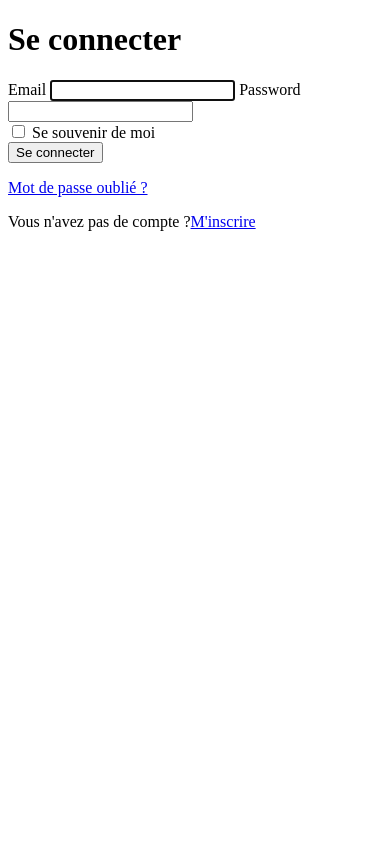
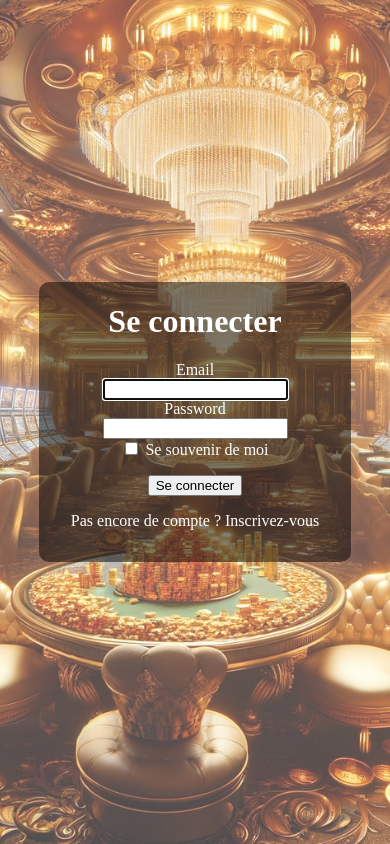
Before and after one commit to MaxWinDev/MaxWin, a Symfony app: template templates/auth/login.html.twig in a window 390 px wide. Run offline with Twig, Linux system fonts and the light colour scheme; the template is opened without the code that fills it, so the values that code supplies are empty; some libraries are stand-ins or nearby versions.

Commit message:
:iphone: add: style auth section

```diff
--- /dev/null
+++ b/public/css/auth.css
@@ -0,0 +1,68 @@
+body, html {
+    height: 100vh;
+    margin: 0;
+    padding: 0;
+}
+
+.background-image {
+    position: relative;
+    height: 100vh;
+    text-align: center;
+    display: flex;
+    justify-content: center;
+    align-items: center;
+}
+
+.background-image::before {
+    content: "";
+    position: absolute;
+    top: 0;
+    left: 0;
+    width: 100%;
+    height: 100%;
+    background-image: url('../assets/images/accueil.jpg');
+    background-size: cover;
+    background-position: center;
+    opacity: 0.7;
+    z-index: -1;
+}
+
+.auth-block {
+    background-color: rgba(0, 0, 0, 0.5);
+    padding: 0rem 2rem 2rem 2rem;
+    border-radius: 10px;
+    color: white;
+    display: flex;
+    flex-direction: column;
+    align-items: center;
+    justify-content: center;
+}
+
+.input-container {
+    display: flex;
+    flex-direction: column;
+}
+
+.error-message {
+    color: red;
+    font-size: 1.2rem;
+}
+
+button {
+    margin-top: 1rem;
+}
+
+a {
+    color: white;
+    text-decoration: none;
+    padding-top: 1rem;
+}
+
+a:hover {
+    text-decoration: underline;
+}
+
+form[name="registration_form"] > div{
+    display: flex;
+    flex-direction: column;
+}
--- a/templates/auth/login.html.twig
+++ b/templates/auth/login.html.twig
@@ -1,43 +1,47 @@
 {% extends 'base.html.twig' %}
+
+{% block stylesheets %}
+    {{ parent() }}
+    <link href="{{ asset('css/auth.css') }}" type="text/css" rel="stylesheet"/>
+{% endblock %}
 
 {% block title %}Connexion{% endblock %}
 
 {% block body %}
+    <div class="background-image">
+        <div class="auth-block">
             <form method="post">
-        {% if error %}
-            <p>Identifiant ou mot de passe incorrect !!!</p>
-        {% endif %}
-
-        {% if app.user %}
-            <div class="mb-3">
-                Vous êtes connecté en temps que {{ app.user.userIdentifier }}, <a href="{{ path('app_logout') }}">Me
-                    deconnecter</a>
-            </div>
-        {% endif %}
-
                 <h1 class="h3 mb-3 font-weight-normal">Se connecter</h1>
+                <div class="input-container">
                     <label for="inputEmail">Email</label>
                     <input type="email" value="{{ last_username }}" name="email" id="inputEmail" class="form-control"
                            autocomplete="email" required autofocus>
                     <label for="inputPassword">Password</label>
-        <input type="password" name="password" id="inputPassword" class="form-control" autocomplete="current-password"
+                    <input type="password" name="password" id="inputPassword" class="form-control"
+                           autocomplete="current-password"
                            required>
 
                     <input type="hidden" name="_csrf_token"
                            value="{{ csrf_token('authenticate') }}"
                     >
-
                     <div class="checkbox mb-3">
                         <label>
                             <input type="checkbox" name="_remember_me"> Se souvenir de moi
                         </label>
                     </div>
+                </div>
+
+
+                {% if error %}
+                    <p class="error-message">Identifiant ou mot de passe incorrect !!!</p>
+                {% endif %}
 
                 <button class="btn btn-lg btn-primary" type="submit">
                     Se connecter
                 </button>
 
-        <p><a href="#">Mot de passe oublié ?</a></p>
-        <p>Vous n'avez pas de compte ?<a href="{{ path('app_register') }}">M'inscrire</a></p>
             </form>
+            <a href="{{ path('app_register') }}">Pas encore de compte ? Inscrivez-vous</a>
+        </div>
+    </div>
 {% endblock %}
```
Also changed, not shown: templates/auth/register.html.twig (+13 -6 lines), storage/shieldon/2.0.1_file_driver_initialized.txt (deleted), 1 other file. Lines whose indentation alone changed are shown as unchanged.
